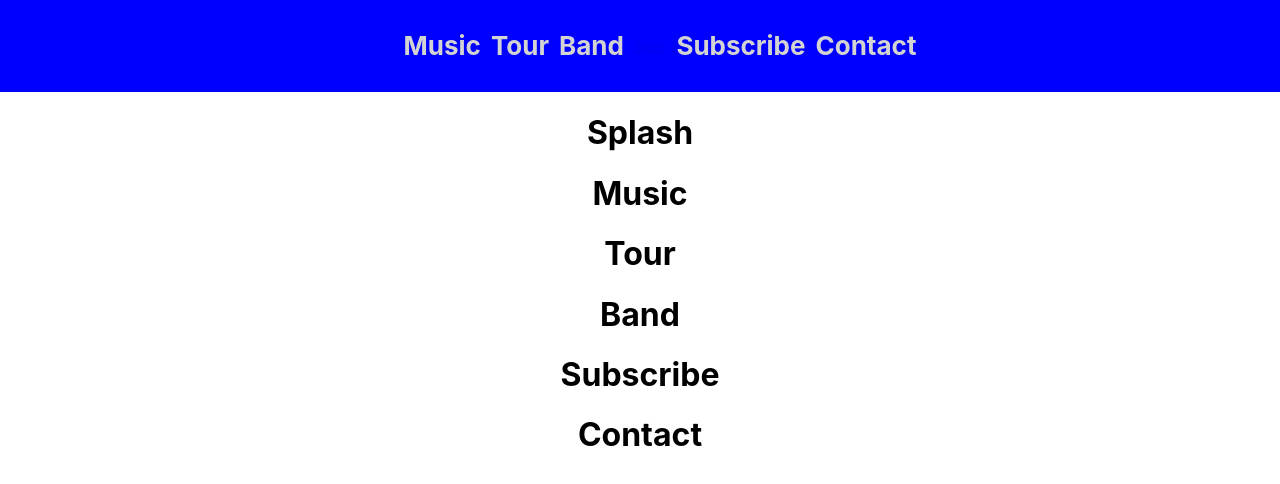
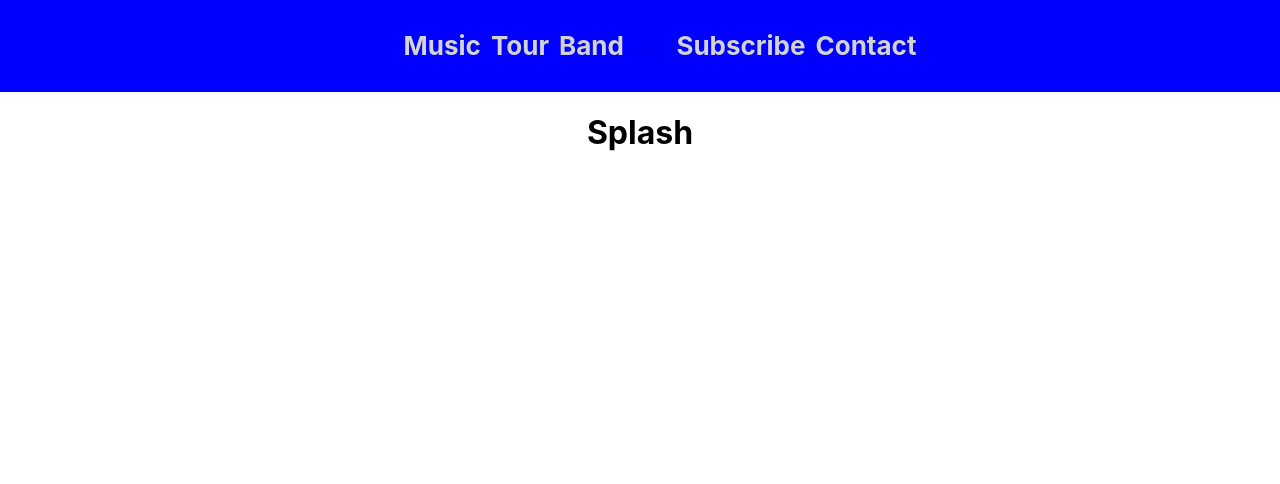
Before and after one commit to tsteer050/organfreemanmusic.com, a React (Create React App) app: page / in a window 1280 px wide. Shown: the top 484 px of the page. Built offline with nearby package versions, Linux system fonts and the light colour scheme.

Commit message:
Add router

```diff
--- a/package.json
+++ b/package.json
@@ -5,6 +5,7 @@
   "dependencies": {
     "react": "^16.8.6",
     "react-dom": "^16.8.6",
+    "react-router-dom": "^5.0.1",
     "react-scripts": "3.0.1"
   },
   "scripts": {
--- a/src/App.js
+++ b/src/App.js
@@ -1,11 +1,11 @@
 import React from 'react';
-import Splash from './Splash';
+import Main from './Main';
 import './App.css';
 
 function App() {
   return (
     <div className="App">
-      <Splash/>
+      <Main/>
     </div>
   );
 }
--- /dev/null
+++ b/src/Main.js
@@ -0,0 +1,35 @@
+import React from 'react';
+import { Switch, Route } from 'react-router-dom';
+
+import MenuBar from './MenuBar';
+import Music from './Music';
+import Tour from './Tour';
+import Band from './Band';
+import Subscribe from './Subscribe';
+import Contact from './Contact';
+import Splash from './Splash';
+
+class Main extends React.Component {
+  constructor(props) {
+    super(props);
+  }
+
+  render() {
+    return (
+      <div>
+        <MenuBar/>
+        <Switch>
+          <Route exact path="/music" component={Music} />
+          <Route exact path="/tour" component={Tour} />
+          <Route exact path="/band" component={Band} />
+          <Route exact path="/subscribe" component={Subscribe} />
+          <Route exact path="/contact" component={Contact} />
+          <Route exact path="/" component={Splash}/>
+        </Switch>
+
+      </div>
+    );
+  }
+}
+
+export default Main;
--- a/src/Splash.js
+++ b/src/Splash.js
@@ -1,10 +1,4 @@
 import React from 'react';
-import MenuBar from './MenuBar';
-import Music from './Music';
-import Tour from './Tour';
-import Band from './Band';
-import Subscribe from './Subscribe';
-import Contact from './Contact';
 
 class Splash extends React.Component {
   constructor(props) {
@@ -14,13 +8,7 @@ class Splash extends React.Component {
   render() {
     return (
       <div>
-        <MenuBar/>
         <h1>Splash</h1>
-        <Music/>
-        <Tour/>
-        <Band/>
-        <Subscribe/>
-        <Contact/>
       </div>
     );
   }
--- a/src/index.js
+++ b/src/index.js
@@ -1,10 +1,15 @@
 import React from 'react';
+import { HashRouter } from 'react-router-dom';
 import ReactDOM from 'react-dom';
 import './index.css';
 import App from './App';
 import * as serviceWorker from './serviceWorker';
 
-ReactDOM.render(<App />, document.getElementById('root'));
+ReactDOM.render(
+  <HashRouter>
+    <App />
+  </HashRouter>,
+  document.getElementById('root'));
 
 // If you want your app to work offline and load faster, you can change
 // unregister() to register() below. Note this comes with some pitfalls.
```
Also changed, not shown: 1 other file (tests, documents, lock files or other folders).
